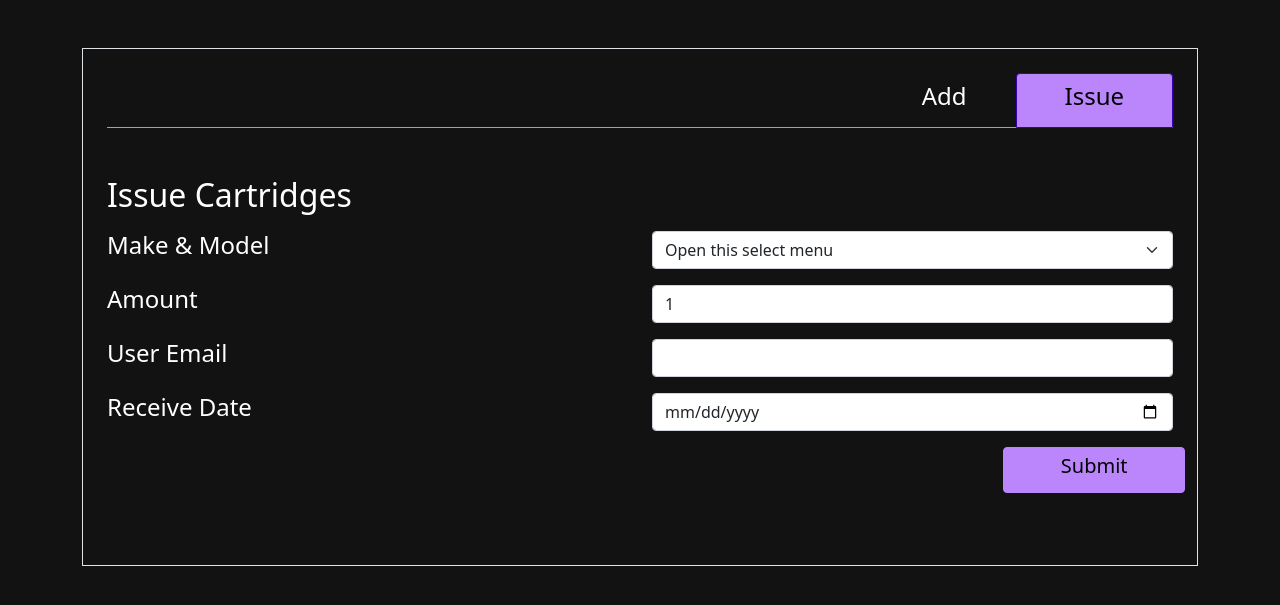
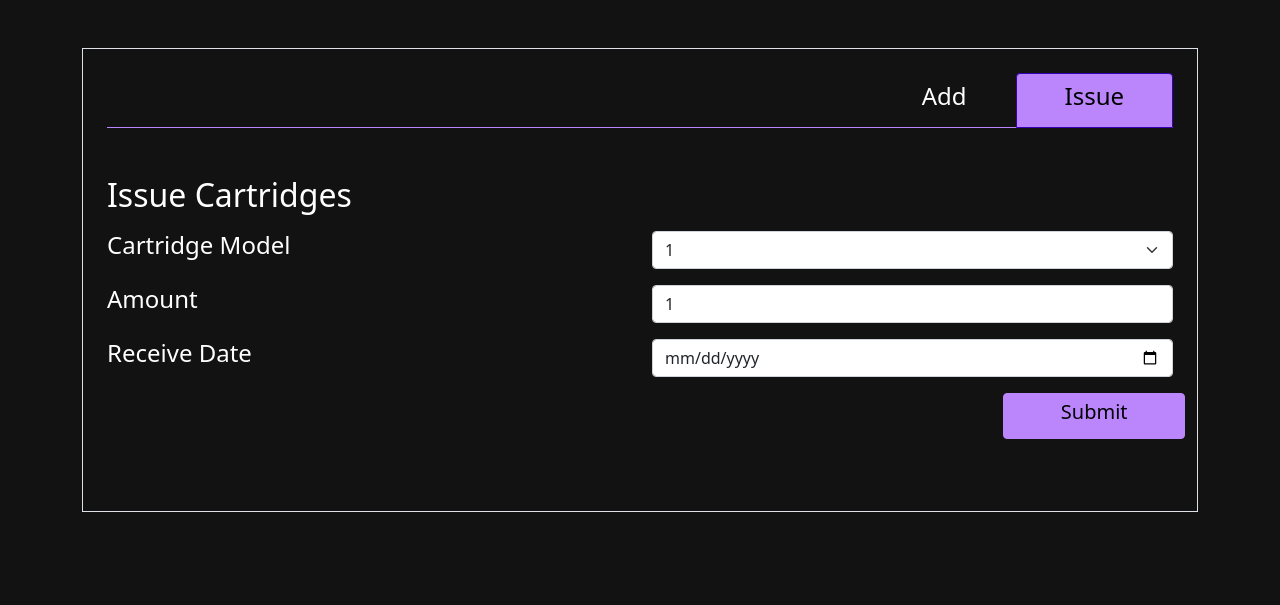
Before and after one commit to MuhammedCrow/IT_Inventory, a Flask app: template website/templates/cartridges.html in a window 1280 px wide, after a click on "Issue". Shown: the part 85-690 px from the top of the page. Run offline with Flask 2, Linux system fonts and the light colour scheme; the template is opened without the code that fills it: most values are stand-ins (such as "Sample title", 1, 10 or a date in 2020); some libraries are stand-ins or nearby versions.

Commit message:
lots of edits

```diff
--- a/website/templates/cartridges.html
+++ b/website/templates/cartridges.html
@@ -20,14 +20,15 @@
                 <form action="/addCon" method="post">
                     <div class="row mb-3">
                         <div class="col">
-                            <label for="model" class="text-light h4">Make & Model</label>
+                            <label for="model" class="text-light h4">Cartridge Model</label>
                         </div>
                         <div class="col">
-                            <select id="model" class="form-select ms-auto form-control">
-                                <option selected>Open this select menu</option>
-                                <option value="1">One</option>
-                                <option value="2">Two</option>
-                                <option value="3">Three</option>
+                            <select name="model" id="model" class="form-select ms-auto form-control">
+                                {% for row in data %}
+                                <option>
+                                    {{ row[0] }}
+                                </option>
+                                {% endfor %}
                               </select>
                         </div>
                     </div>
@@ -36,7 +37,7 @@
                             <label for="amount" class="text-light h4">Amount</label>
                         </div>
                         <div class="col">
-                            <input id="amount" type="text" class="form-control ms-auto">
+                            <input name="amount" id="amount" type="text" class="form-control ms-auto">
                         </div>
                     </div>
                     <div class="row mb-3">
@@ -52,14 +53,18 @@
         <div class="tab-pane" id="issue">
             <h2>Issue Cartridges</h2>
             <div class="my-3">
-                <form action="" method="post">
+                <form action="/issueCon" method="post">
                     <div class="row mb-3">
                         <div class="col">
-                            <label for="model" class="text-light h4">Make & Model</label>
+                            <label for="model" class="text-light h4">Cartridge Model</label>
                         </div>
                         <div class="col">
-                            <select id="model" class="form-select ms-auto form-control">
-                                <option selected>Open this select menu</option>
+                            <select name="model" id="model" class="form-select ms-auto form-control">
+                                {% for row in data %}
+                                <option>
+                                    {{ row[0] }}
+                                </option>
+                                {% endfor %}
                               </select>
                         </div>
                     </div>
@@ -69,15 +74,7 @@
                             <label for="amount" class="text-light h4">Amount</label>
                         </div>
                         <div class="col">
-                            <input id="amount" type="text" class="form-control ms-auto" value="1">
-                        </div>
-                    </div>
-                    <div class="row mb-3">
-                        <div class="col">
-                            <label for="user" class="text-light h4">User Email</label>
-                        </div>
-                        <div class="col">
-                            <input id="user" type="text" class="form-control ms-auto">
+                            <input name="amount" id="amount" type="text" class="form-control ms-auto" value="1">
                         </div>
                     </div>
                     <div class="row mb-3">
@@ -85,7 +82,7 @@
                             <label for="date" class="text-light h4">Receive Date</label>
                         </div>
                         <div class="col">
-                            <input id="date" type="date" class="form-control ms-auto">
+                            <input name="date" id="date" type="date" class="form-control ms-auto">
                         </div>
                     </div>
                     <div class="row mb-3">
```
Also changed, not shown: junk code/junk.txt (+8 -0 lines), website/templates/computers.html (+4 -4 lines), website/views.py (+45 -5 lines).
